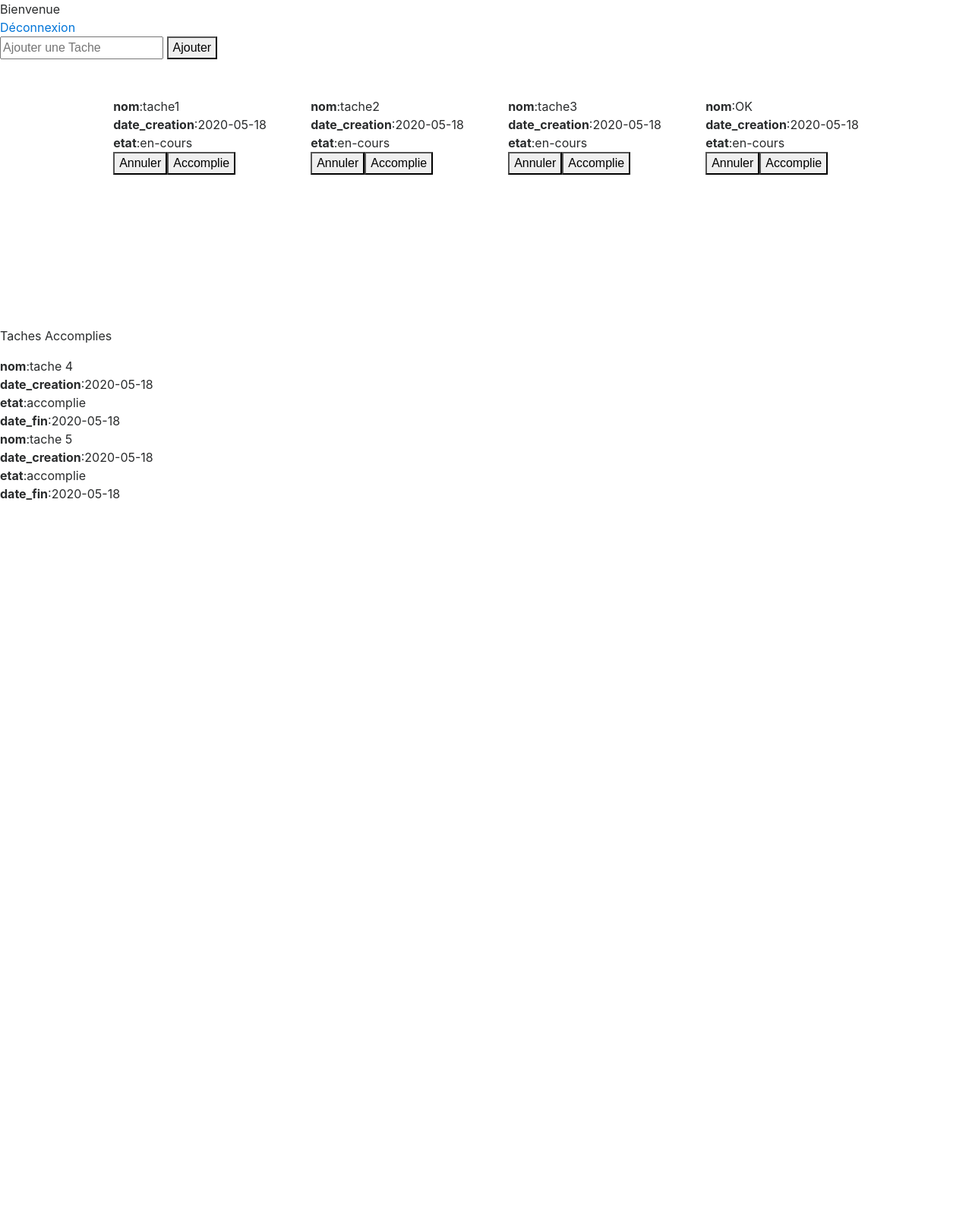
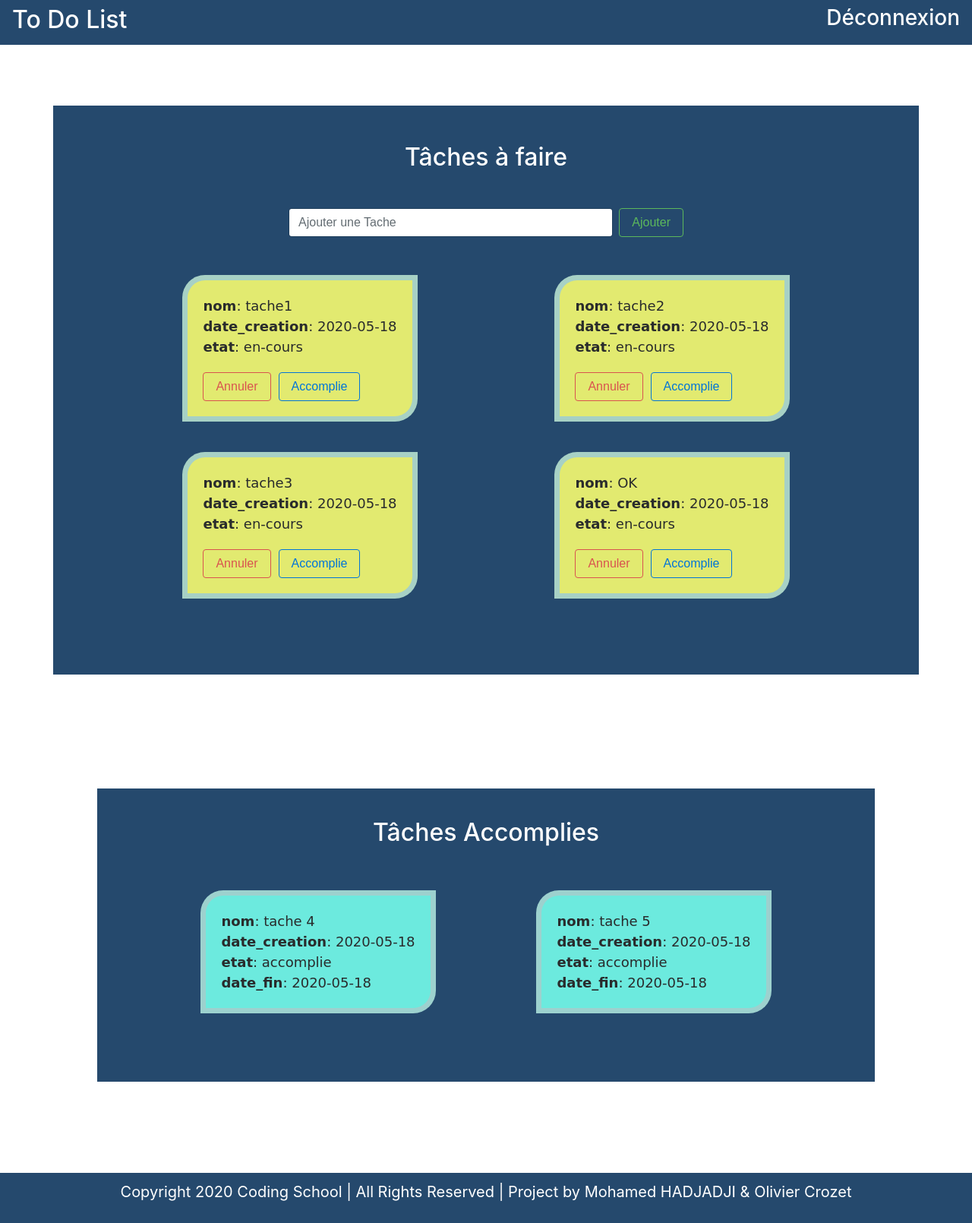
Before and after one commit to mohamed-hadjadji/ToDoList, a PHP site: page /todolist.php in a window 1280 px wide. Shown: the whole page at 76% size. Before the commit the page ends 658 px from the top, so only its background shows below. Run offline with PHP 8.4, Linux system fonts and the light colour scheme; a user stored in the database is signed in; data comes from the database, SQL or seed files in the repository; both versions use the stored data as it was after the commit; some libraries are stand-ins or nearby versions.

Commit message:
style site fini

```diff
--- a/class/class.php
+++ b/class/class.php
@@ -23,7 +23,7 @@ class user
             if ($resultat[$key][1]==$_POST['login'])
             {
                $trouve=true;
-               echo "<p class='erreur'><b>Login existe déja !!</b></p>";
+               header('Location: index.php?erreur1=1'); // login existe déja
             }
            }
            if ($trouve==false)
@@ -35,7 +35,7 @@ class user
            }
            else
            {
-              echo "<p class='erreur'><b>Les mots de passe doivent être identique!</b></p>";
+              header('Location: index.php?erreur2=1'); // Les mots de passe doivent être identique
            }
     }
 
--- a/js/tdl.js
+++ b/js/tdl.js
@@ -14,19 +14,20 @@ $(document).ready(function () {
     });
 
     $('#valid-tache').click(function () {
-        var nom = document.getElementById('ajout-tache').value;
+        var nom = $('#ajout-tache').val();
         if (nom != '') {
         $.ajax({
             method: "POST",
             url: "fonction.php",
             data: {'function': 'newtache', 'nom': nom},
             datatype: "json",
-
+        success: function(data){
+         gettache();
+        }
         }).done(function(msg){
 
         console.log(msg);
             });
-        gettache();
          }
 
         $('#ajout-tache').val('');
@@ -37,7 +38,7 @@ $(document).ready(function () {
 
    function gettache() {
 
-    $('.td').remove();
+    $('.tach').remove();
     $.ajax({
         url: "fonction.php",
         method: "POST",
@@ -48,16 +49,16 @@ $(document).ready(function () {
 
            var data = JSON.parse(datatype);
             for (i = 0; i < data.length; i++) {
-                $('#taches').append("<div class='td' id='to" + i +"'>");
+                $('#taches').append("<div class='tach' id='todo" + i +"'>");
                 $.each(data[i], function (key,value) {
                     if(key !== "id")
                     {
-                        $('#to' + i + "").append("<b>" + key + "</b>" + ":" + value + '</br></div>');
+                        $('#todo' + i + "").append("<b>" + key + "</b>" + ":" + " " + value + '</br></div>');
                     }
                     else if(key === "id")
                     {
-                        $('#to' + i + "").append("<button class='button' id='ann" + value + "'>Annuler</button>");
-                        $('#to' + i + "").append("<button class='button' id='acc" + value + "'>Accomplie</button></br>");
+                        $('#todo' + i + "").append("<button class='btn btn-outline-danger' id='ann" + value + "'>Annuler</button>");
+                        $('#todo' + i + "").append("<button class='btn btn-outline-primary' id='acc" + value + "'>Accomplie</button></br>");
 
                        supptache(value);
                        tachefini(value);
@@ -102,7 +103,7 @@ $(document).ready(function () {
     }
 
     function gettachea(){
-        $('.tf').remove();
+        $('.tafin').remove();
         $.ajax({
             url: "fonction.php",
             method: "POST",
@@ -115,11 +116,11 @@ $(document).ready(function () {
 
 
                 for (i = 0; i < data.length; i++) {
-                    $('#tachefi').append("<div class='tf' id='fi" + i +"'>");
+                    $('#tachefi').append("<div class='tafin' id='fini" + i +"'>");
                     $.each(data[i], function (key,value) {
                         if(key !== "id")
                         {
-                            $('#fi' + i + "").append("<b>" + key + "</b>" + ":" + value + '</br>');
+                            $('#fini' + i + "").append("<b>" + key + "</b>" + ":"+ " " + value + '</br>');
                         }
 
                     })
--- a/styles/tdl.css
+++ b/styles/tdl.css
@@ -9,23 +9,98 @@
 	padding: 50px;
 	margin-bottom: 150px;
 }
+.erreur{
+	color: red;
+	text-align: center;
+	font-size: 20px;
+}
 
 .foot{
 	display: flex;
 	justify-content: center;
 	font-size: 20px;
 	padding: 10px;
+	color: white;
 }
 
+.headto{
+    margin-bottom: 80px;
+}
+.nav{
+	display: flex;
+	justify-content: space-between;
+	color: white;
+	width: 100%;
+	text-decoration: none;
+}
+.nav a{
+	text-decoration: none;
+	color: white;
+}
+.form{
+	display: flex;
+	justify-content: center;
+	margin-top: 50px;
+}
+#forma{
+	display: flex;
+    justify-content: center;
+    width: 50%;
+}
 
 #taches{
    display: flex;
    justify-content: space-around;
    flex-wrap: wrap;
-}
-.list{
-	display: flex;
-	flex-direction: column;
-	margin: 30px;
+   padding: 30px;
 
 }
+
+.tach{
+	background-color: #eff571f0;
+    padding: 20px;
+    border:solid;
+	border-color: #a2d0ceeb;
+	border-width: 7px;
+	border-top-left-radius: 30px;
+	border-bottom-right-radius: 30px;
+	margin: 20px;
+	font-size: 18px;
+	font-family: 'Comic Sans MS';
+}
+.btn-outline-primary{
+    margin-top: 20px;
+}
+.btn-outline-danger{
+	margin-right: 10px;
+	margin-top: 20px;
+}
+.accomplie{
+	display: flex;
+	justify-content: center;
+}
+#acco{
+	  width: 80%;
+	  margin-bottom: 120px;
+	  padding: 40px;
+}
+#tachefi{
+   display: flex;
+   justify-content: space-around;
+   flex-wrap: wrap;
+   padding: 30px;
+
+}
+
+.tafin{
+	background-color: #71f5e6f0;
+    padding: 20px;
+    border:solid;
+	border-color: #a2d0ceeb;
+	border-width: 7px;
+	border-top-left-radius: 30px;
+	border-bottom-right-radius: 30px;
+	margin: 20px;
+	font-size: 18px;
+	font-family: 'Comic Sans MS';
+}
--- a/todolist.php
+++ b/todolist.php
@@ -3,8 +3,6 @@ session_start();
 
 if (isset($_SESSION['login']))
 {
- echo "Bienvenue";
-
 
 ?>
 <!DOCTYPE html>
@@ -25,34 +23,46 @@ if (isset($_SESSION['login']))
 
 	<body class=''>
 
-	    <header>
-	        <nav class="naviguer">
-	            <span><a href="index.php?deconnexion=true">Déconnexion</a></span>
+	    <header class="headto">
+	        <nav class="navbar navbar-light" style="background-color: #25496d;">
+	        	<div class="nav">
+		        	<h2 class="">To Do List</h2>
+		            <h3><a href="index.php?deconnexion=true">Déconnexion</a></h3>
+		        </div>
 	        </nav>
 
 	    </header>
 
 	    <main>
 
-	        <section class="sectionliste">
-	            <article class="creatliste">
-
-		                <input id='ajout-tache' placeholder='Ajouter une Tache' type='text' name="nom">
-		                <button id='valid-tache'>Ajouter</button>
-
-	            </article>
-	            <div class="container ">
+	            <section class="container" style="background-color: #25496d;">
+	            	<article class="newtach">
+	            		<h2 class="text-center" style="color: white;">Tâches à faire</h2>
+	            		<div class="form">
+	            			<div id="forma">
+				            	<input class="form-control mr-sm-2" id='ajout-tache' placeholder='Ajouter une Tache' type='text' name="nom">
+					            <button class="btn btn-outline-success my-2 my-sm-0" id='valid-tache'>Ajouter</button>
+					        </div>
+				        </div>
+				    </article>
 		            <article id="taches">
 
 		            </article>
-		        </div>
-			    <article  id='tachefi'>
-			    	<p>Taches Accomplies</p>
-			    </article>
-	        </section>
+		        </section>
+		        <section class="accomplie">
+		        	<div id="acco" style="background-color: #25496d;">
+		        	    <h2 class="text-center" style="color: white;">Tâches Accomplies</h2>
+					    <article  id='tachefi'>
+
+					    </article>
+					</div>
+				</section>
+
 
 	    </main>
-
+        <footer class="foot navbar-light" style="background-color: #25496d;">
+            <p> Copyright 2020 Coding School | All Rights Reserved | Project by Mohamed HADJADJI & Olivier Crozet</p>
+        </footer>
 	</body>
 
 </html>
```
Also changed, not shown: index.php (+16 -0 lines), tdl.sql (added, +89 -0 lines).
